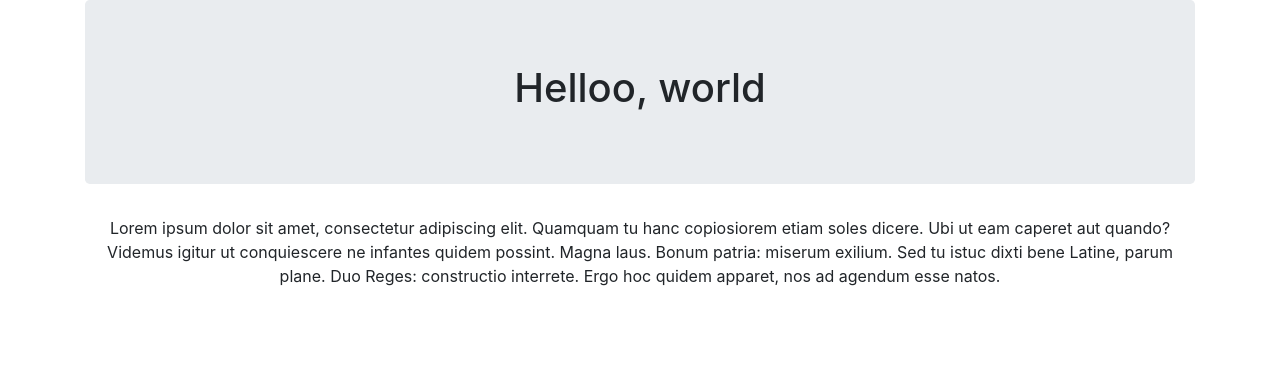
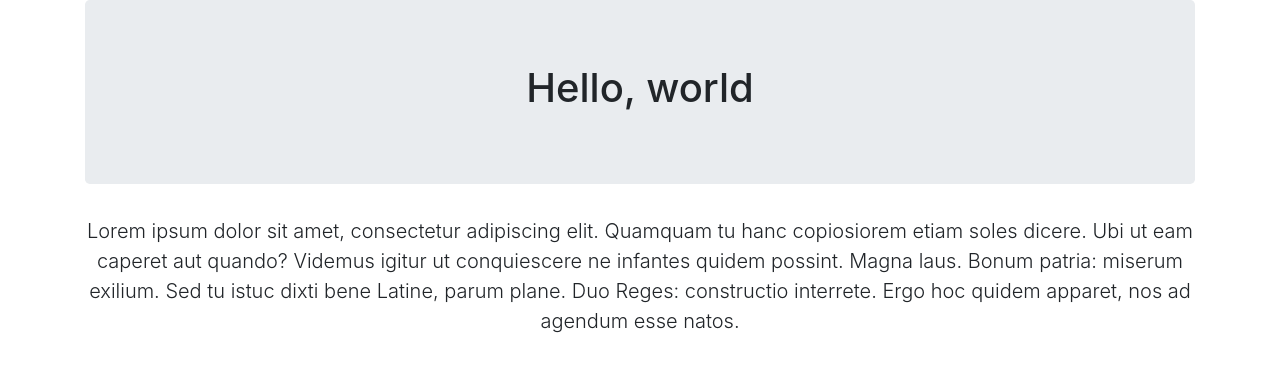
Before and after one commit to AlexanderBraatz/w910reactUI, a React (Create React App) app in the folder w910react/: page / in a window 1280 px wide. Shown: the top 370 px of the page. Built offline with nearby package versions, Linux system fonts and the light colour scheme.

Commit message:
W9D1 improved Paragraph

```diff
--- a/w910react/src/App.js
+++ b/w910react/src/App.js
@@ -6,9 +6,10 @@
 function App() {
   return (
     <div className="App">
+      <>
       <Header />
       <Paragraph />
-
+      </>
     </div>
   );
 }
--- a/w910react/src/components/Header.jsx
+++ b/w910react/src/components/Header.jsx
@@ -2,7 +2,7 @@
 
 const Header = () => (
     <header className="jumbotron #f0ad4e">
-        <h1>Helloo, world</h1>
+        <h1>Hello, world</h1>
     </header>
 )
 
--- a/w910react/src/components/Paragraph.jsx
+++ b/w910react/src/components/Paragraph.jsx
@@ -1,7 +1,7 @@
 import React from "react";
 
 const Paragraph = () => (
-    <p>Lorem ipsum dolor sit amet, consectetur adipiscing elit. Quamquam tu hanc copiosiorem etiam soles dicere. Ubi ut eam caperet aut quando? Videmus igitur ut conquiescere ne infantes quidem possint. Magna laus. Bonum patria: miserum exilium. Sed tu istuc dixti bene Latine, parum plane. Duo Reges: constructio interrete. Ergo hoc quidem apparet, nos ad agendum esse natos.</p>
+    <p className="lead" >Lorem ipsum dolor sit amet, consectetur adipiscing elit. Quamquam tu hanc copiosiorem etiam soles dicere. Ubi ut eam caperet aut quando? Videmus igitur ut conquiescere ne infantes quidem possint. Magna laus. Bonum patria: miserum exilium. Sed tu istuc dixti bene Latine, parum plane. Duo Reges: constructio interrete. Ergo hoc quidem apparet, nos ad agendum esse natos.</p>
 )
 
 export default Paragraph
```
